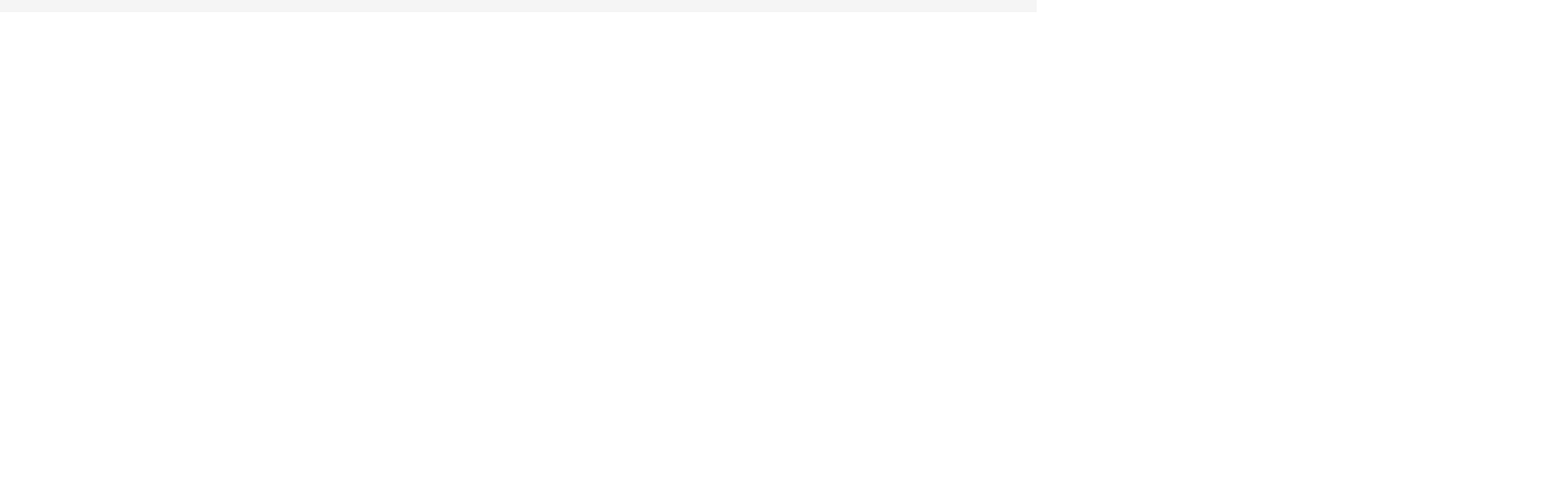
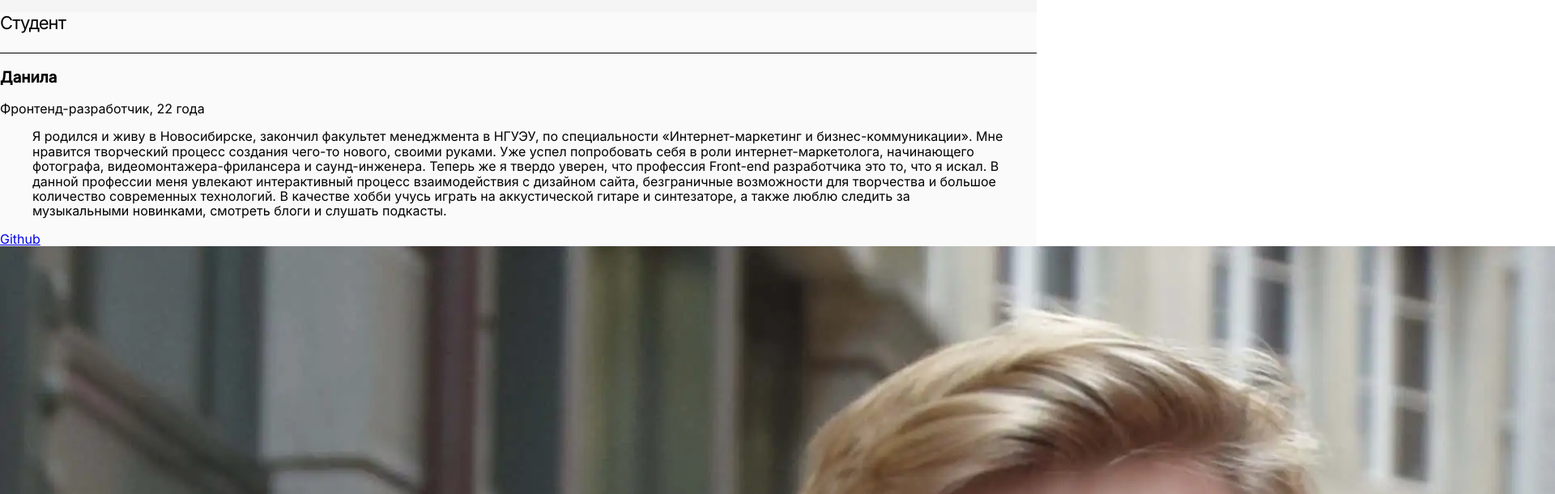
Before and after one commit to ShnaiderDanila/movies-explorer-frontend, a React (Create React App) app: page / in a window 1280 px wide. Shown: the part 1880-2490 px from the top of the page at 81% size, 1920 px wide, since content can reach past the window. Before the commit the page ends 1895 px from the top, so only its background shows below. Built offline with nearby package versions, Linux system fonts and the light colour scheme.

Commit message:
feat: Add jsx markup to ./src/components/Main/AboutMe/AboutMe.js

```diff
--- a/src/components/Main/AboutMe/AboutMe.js
+++ b/src/components/Main/AboutMe/AboutMe.js
@@ -1,10 +1,34 @@
 import React from 'react';
 import './AboutMe.css';
+
+import myPhoto from '../../../images/my-photo.webp'
 
 function AboutMe() {
   return (
     <section className='about-me'>
-
+      <h2 className='about-me__title main__subtitle'>Студент</h2>
+      <div className='about-me__title-line main__subtitle-line'></div>
+      <article className='about-me__info'>
+        <div className='about-me__container'>
+          <h3 className='about-me__name'>Данила</h3>
+          <p className='about-me__job'>Фронтенд-разработчик, 22 года</p>
+          <blockquote className='about-me__quote'>
+            Я родился и живу в Новосибирске, закончил факультет менеджмента в НГУЭУ,
+            по специальности «Интернет-маркетинг и бизнес-коммуникации».
+            Мне нравится творческий процесс создания чего-то нового, своими руками.
+            Уже успел попробовать себя в роли интернет-маркетолога, начинающего фотографа, видеомонтажера-фрилансера и саунд-инженера.
+            Теперь же я твердо уверен, что профессия Front-end разработчика это то, что я искал.
+            В данной профессии меня увлекают интерактивный процесс взаимодействия с дизайном сайта,
+            безграничные возможности для творчества и большое количество современных технологий.
+            В качестве хобби учусь играть на аккустической гитаре и синтезаторе,
+            а также люблю следить за музыкальными новинками, смотреть блоги и слушать подкасты.
+          </blockquote>
+          <a className='about-me__github-link' href='https://github.com/Shnd3r' target='_blank' rel="noreferrer">
+            Github
+          </a>
+        </div>
+        <img className='about-me__photo' src={myPhoto} alt='Моя фотография' />
+      </article>
     </section>
   )
 }
```
